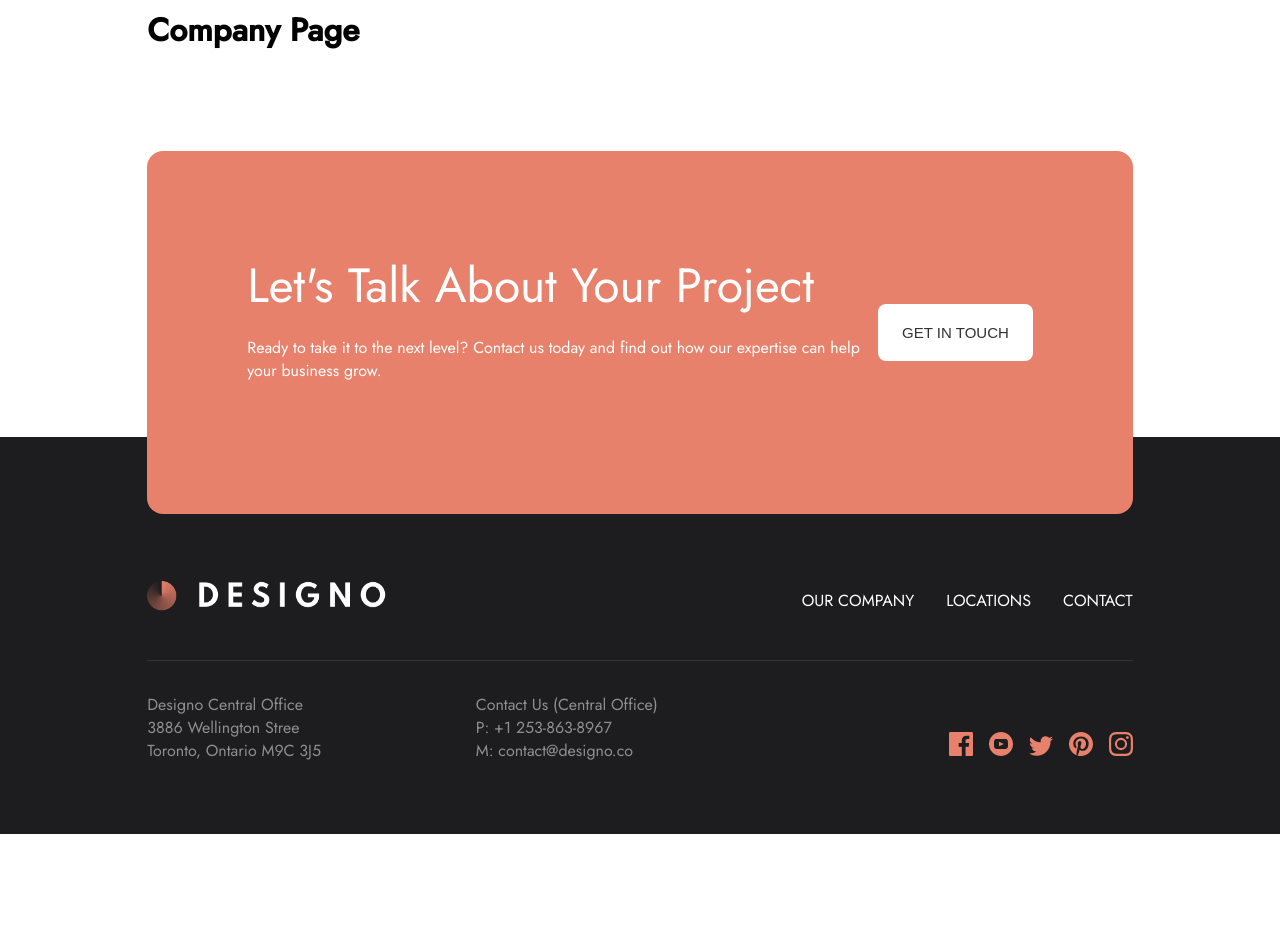
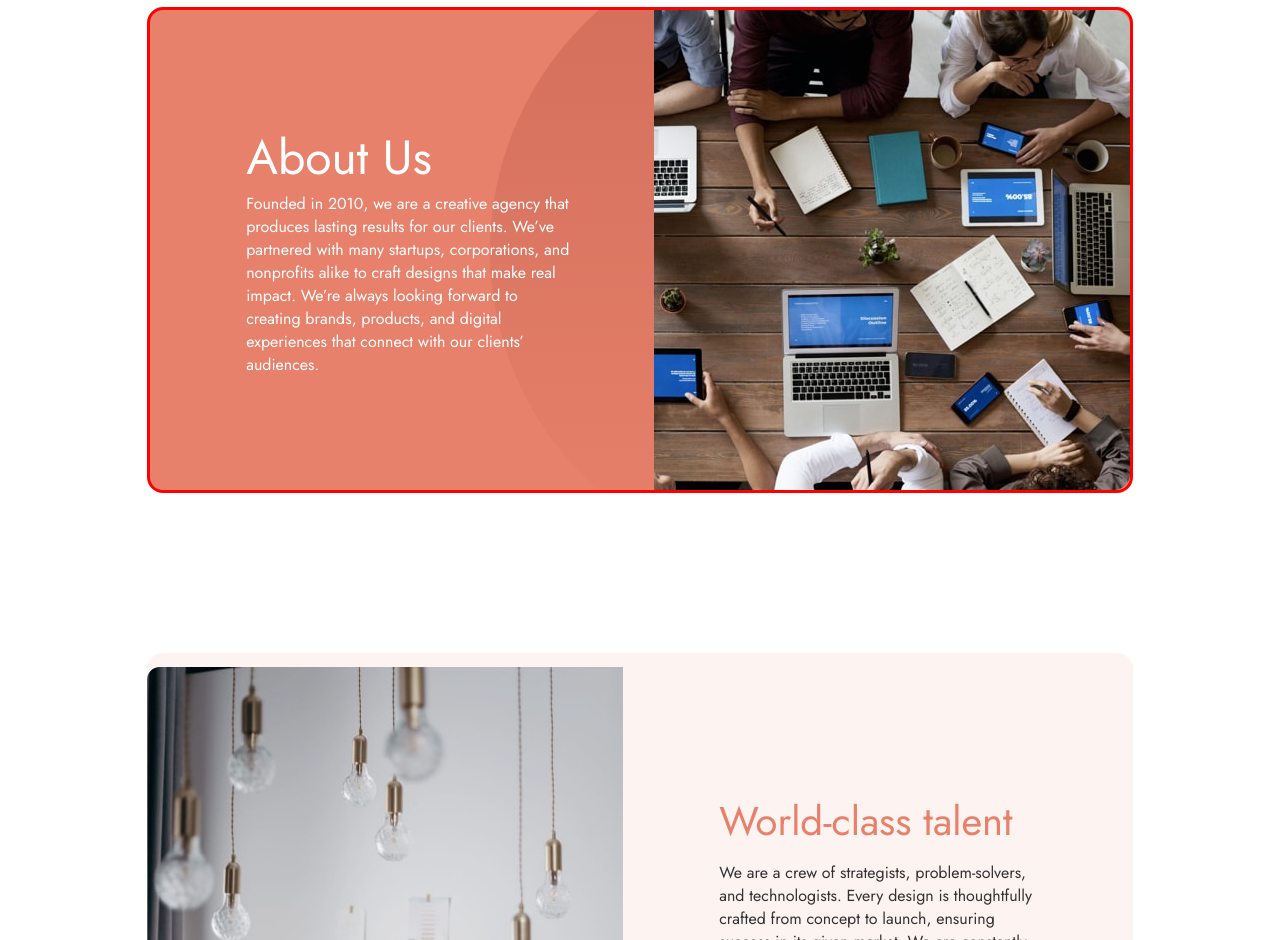
Before and after one commit to adluders/designo-app, a React (Create React App) app: page /company in a window 1280 px wide. Shown: the part 160-1100 px from the top of the page. Before the commit the page ends 994 px from the top, so only its background shows below. Built offline with nearby package versions, Linux system fonts and the light colour scheme.

Commit message:
initialized about page

```diff
--- /dev/null
+++ b/src/components/global/PageContent.js
@@ -0,0 +1,66 @@
+import styled from "styled-components";
+
+const PageContentWrapper = styled.section`
+  border-radius: 1rem;
+  display: flex;
+  margin: 10rem 0;
+  background-color: #fdf3f0;
+  /* flex-direction: row-reverse; */
+  flex-direction: ${({ changeOrder }) => changeOrder && "row-reverse"};
+`;
+
+const PageContentGraphic = styled.div`
+  min-width: 476px;
+  display: flex;
+  align-items: center;
+  justify-content: center;
+`;
+
+const PageGraphic = styled.img`
+  border-top-left-radius: ${({ orderChanged }) =>
+    orderChanged ? "0rem" : ".8rem"};
+  border-bottom-left-radius: ${({ orderChanged }) =>
+    orderChanged ? "0rem" : ".8rem"};
+  border-top-right-radius: ${({ orderChanged }) =>
+    orderChanged ? "0.8rem" : "0rem"};
+  border-bottom-right-radius: ${({ orderChanged }) =>
+    orderChanged ? "0.8rem" : "0rem"};
+`;
+
+const PageContentInfo = styled.div`
+  padding: 9rem 6rem;
+`;
+
+const PageContentHeader = styled.h1`
+  color: #e7816b;
+  font-size: 40px;
+  line-height: 48px;
+  font-weight: 400;
+`;
+
+const PageContentDetails = styled.p`
+  color: #333136;
+  margin: 1rem 0;
+  &:nth-of-type(2) {
+    margin-top: 1.5rem;
+  }
+`;
+
+const PageContent = ({ contents, changeOrder, orderChanged }) => {
+  const { graphic, header, info, info2 } = contents;
+  return (
+    <PageContentWrapper changeOrder={changeOrder}>
+      <PageContentGraphic>
+        <PageGraphic src={graphic} orderChanged={orderChanged} />
+      </PageContentGraphic>
+
+      <PageContentInfo>
+        <PageContentHeader>{header}</PageContentHeader>
+        <PageContentDetails>{info}</PageContentDetails>
+        <PageContentDetails>{info2}</PageContentDetails>
+      </PageContentInfo>
+    </PageContentWrapper>
+  );
+};
+
+export default PageContent;
--- a/src/pages/Company.js
+++ b/src/pages/Company.js
@@ -1,8 +1,103 @@
+import styled from "styled-components";
+import Banner, {
+  BannerHeading,
+  BannerSubHeading,
+} from "../components/global/Banner";
+import PageContent from "../components/global/PageContent";
+import ContentBox from "../components/global/ContentBox";
+
+import Hero from "../assets/about/desktop/image-about-hero.jpg";
+import TabletHero from "../assets/about/tablet/image-about-hero.jpg";
+import Talent from "../assets/about/desktop/image-world-class-talent.jpg";
+import RealDeal from "../assets/about/desktop/image-real-deal.jpg";
+import Australia from "../assets/shared/desktop/illustration-australia.svg";
+import Canada from "../assets/shared/desktop/illustration-canada.svg";
+import UnitedKingdom from "../assets/shared/desktop/illustration-united-kingdom.svg";
+
+const InnerBanner = styled(Banner)`
+  border: solid red;
+  @media screen and (max-width: 768px) {
+    flex-direction: column-reverse;
+  }
+`;
+
+const InnerBannerWrapper = styled.div`
+  margin-left: 6rem;
+`;
+
+const InnerSubHeading = styled(BannerSubHeading)`
+  width: 80%;
+  text-align: left;
+`;
+
+const StyledImg = styled.img`
+  border-bottom-right-radius: 1rem;
+  border-top-right-radius: 1rem;
+  object-fit: contain;
+`;
+
+const companyContents = [
+  {
+    id: 0,
+    graphic: Australia,
+    header: "Australia",
+    details: "details",
+  },
+  {
+    id: 1,
+    graphic: Canada,
+    header: "Cananda",
+    details: "details",
+  },
+  {
+    id: 2,
+    graphic: UnitedKingdom,
+    header: "united kingdom",
+    details: "details",
+  },
+];
+
+const pageContent = {
+  graphic: Talent,
+  header: "World-class talent",
+  info:
+    "We are a crew of strategists, problem-solvers, and technologists. Every design is thoughtfully crafted from concept to launch, ensuring success in its given market. We are constantly updating our skills in a myriad of platforms.",
+  info2:
+    "Our team is multi-disciplinary and we are not merely interested in form — content and meaning are just as important. We give great importance to craftsmanship, service, and prompt delivery. Clients have always been impressed with our high-quality outcomes that encapsulates their brand’s story and mission. ",
+};
+
+const secondPageContent = {
+  graphic: RealDeal,
+  header: "The real deal",
+  info:
+    "As strategic partners in our clients’ businesses, we are ready to take on any challenge as our own. Solving real problems require empathy and collaboration, and we strive to bring a fresh perspective to every opportunity. We make design and technology more accessible and give you tools to measure success.",
+  info2:
+    "We are visual storytellers in appealing and captivating ways. By combining business and marketing strategies, we inspire audiences to take action and drive real results.",
+};
+
 const Company = () => {
   return (
-    <>
-      <h1>Company Page</h1>
-    </>
+    <main>
+      <InnerBanner location="hero">
+        <InnerBannerWrapper>
+          <BannerHeading>About Us</BannerHeading>
+          <InnerSubHeading>
+            Founded in 2010, we are a creative agency that produces lasting
+            results for our clients. We’ve partnered with many startups,
+            corporations, and nonprofits alike to craft designs that make real
+            impact. We’re always looking forward to creating brands, products,
+            and digital experiences that connect with our clients’ audiences.{" "}
+          </InnerSubHeading>
+        </InnerBannerWrapper>
+        <StyledImg src={Hero} alt="" />
+      </InnerBanner>
+
+      <PageContent contents={pageContent} />
+
+      <ContentBox contents={companyContents} />
+
+      <PageContent orderChanged changeOrder contents={secondPageContent} />
+    </main>
   );
 };
 
```
Also changed, not shown: src/components/global/InnerBanner.js (added, +17 -0 lines).
